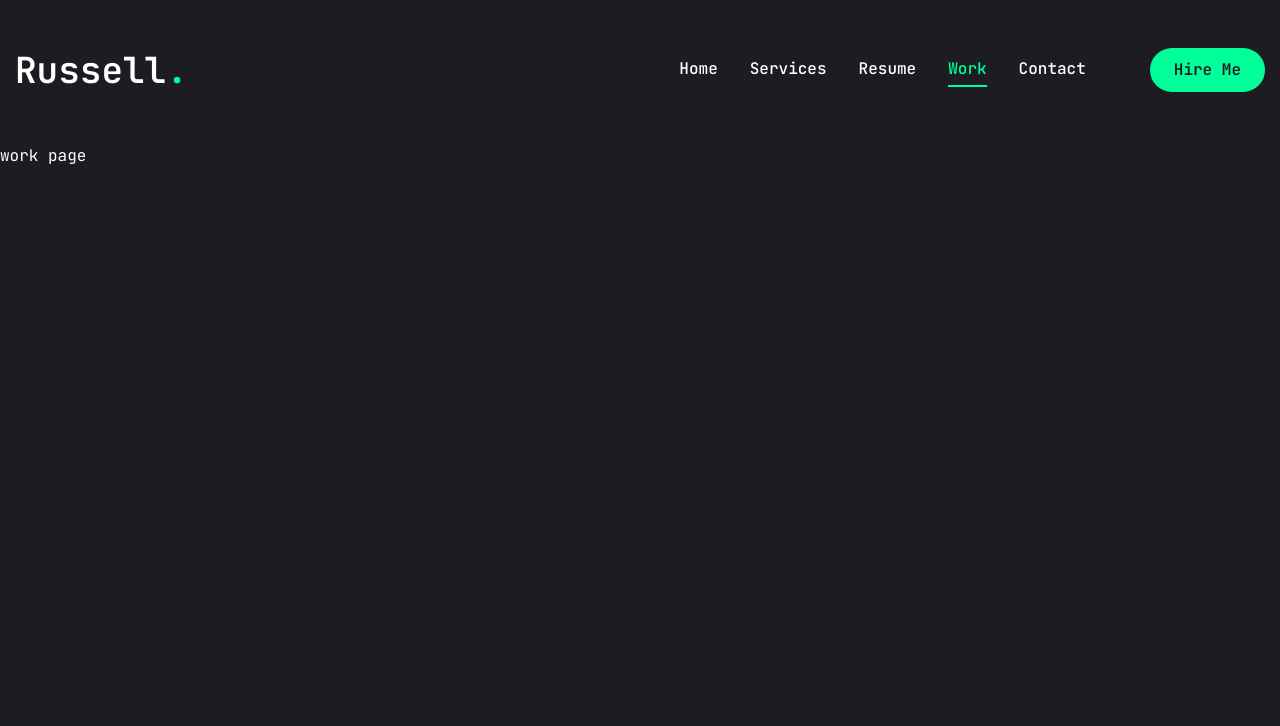
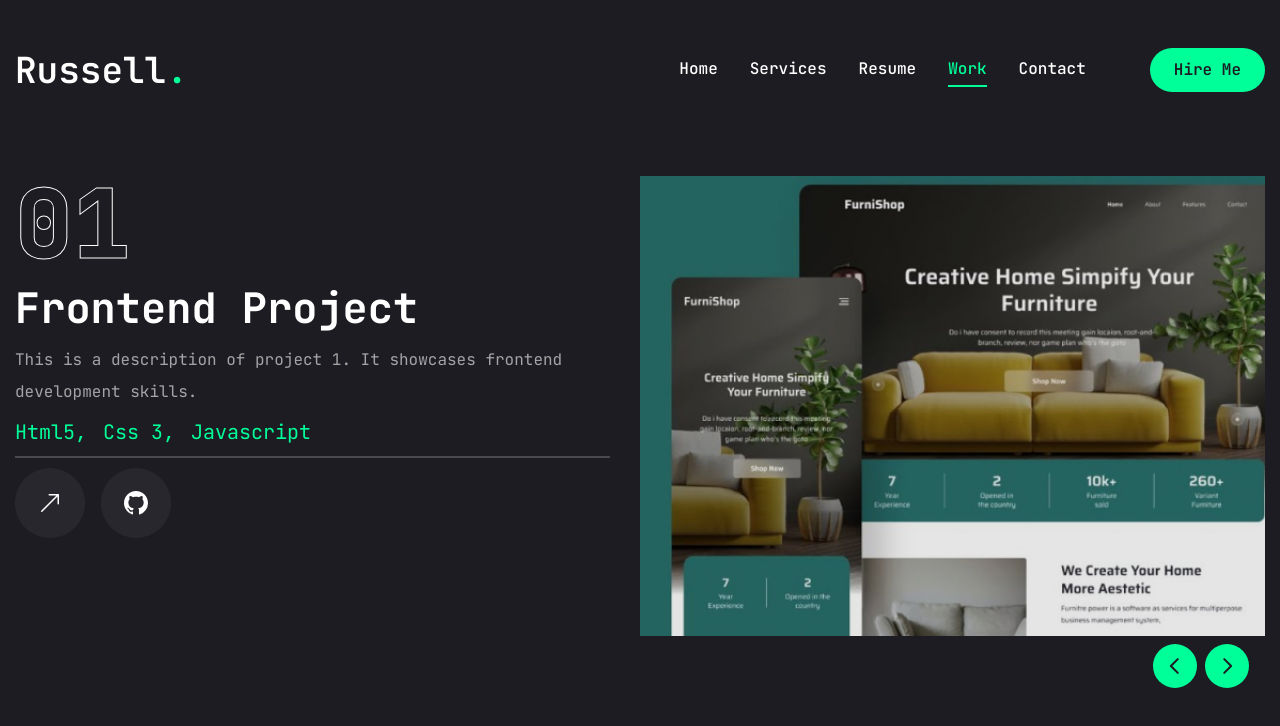
Before and after one commit to Noodle96/RussellPortfolio, a Next.js app: page /work in a window 1280 px wide. Shown: the top 726 px of the page. Built offline with nearby package versions, Linux system fonts and the light colour scheme.

Commit message:
feat: implement Work component with project slider and detailed project display

```diff
--- a/app/work/page.jsx
+++ b/app/work/page.jsx
@@ -1,9 +1,187 @@
-import React from 'react'
+"use client";
+import React, { useState } from 'react'
+import { motion } from 'framer-motion'
+import { Swiper, SwiperSlide } from 'swiper/react'
+import 'swiper/css';
+import { BsArrowUpRight, BsGithub } from 'react-icons/bs';
+import { Tooltip, TooltipContent, TooltipProvider, TooltipTrigger } from "@/components/ui/tooltip";
+import Link from "next/link";
+import Image from "next/image";
+import WorkSliderBtns from '@/components/WorkSliderBtns';
+
+const projects = [
+    {
+        num: "01",
+        category: "frontend",
+        title: "Project 1",
+        description: "This is a description of project 1. It showcases frontend development skills.",
+        stack: [{ name: "Html5" }, { name: "Css 3" }, { name: "Javascript" }],
+        image: "/assets/work/thumb1.png",
+        live: "",
+        github: "",
+    },
+    {
+        num: "02",
+        category: "fullstack",
+        title: "E-Commerce Platform",
+        description:
+            "A fully responsive e-commerce application with product listings, cart functionality, and payment integration. Built with modern frameworks and REST APIs.",
+        stack: [{ name: "Next.js" }, { name: "Tailwind CSS" }, { name: "Node.js" }, { name: "MongoDB" }],
+        image: "/assets/work/thumb2.png",
+        live: "",
+        github: "",
+    },
+    {
+        num: "03",
+        category: "data-visualization",
+        title: "Real-Time Crypto Dashboard",
+        description:
+            "Interactive dashboard displaying real-time cryptocurrency prices and market trends using public APIs and advanced charting libraries.",
+        stack: [{ name: "React" }, { name: "D3.js" }, { name: "WebSocket" }],
+        image: "/assets/work/thumb3.png",
+        live: "",
+        github: "",
+    },
+];
 
 const Work = () => {
-  return (
-    <div>work page</div>
-  )
+    const [project, setProject] = useState(projects[0]);
+    const handleSlideChange = (swiper) => {
+        // get current slide index
+        // const currentIndex = swiper.activeIndex;
+        const idx = swiper?.realIndex ?? 0;
+
+        // update project state based on current slide index
+        // setProject(projects[currentIndex]);
+        setProject(projects[idx]);
+        // console.log(`Current slide index: ${idx}`);
+
+    };
+    return (
+        <motion.section
+            initial={{ opacity: 0 }}
+            animate={{
+                opacity: 1,
+                transition: { delay: 2.4, duration: 0.4, ease: 'easeIn' },
+            }}
+            // initial={{opacity:0}}
+            // animate={{opacity:1}}
+            className="min-h-[80vh] flex flex-col justify-center py-12 xl:py-0"
+        >
+            <div className="container mx-auto">
+                <div className='flex flex-col xl:flex-row xl:gap-[30px]'>
+                    {/* text */}
+                    <div className='w-full xl:w-[50%]  xl:h-[460px] flex flex-col xl:justify-between order-2 xl:order-none'>
+                        <div className='flex flex-col gap-[10px]'>
+                            {/* group */}
+                            <div className='group flex flex-col gap-[15px]'>
+                                {/* outline num */}
+                                <div className='text-8xl leading-none font-extrabold text-transparent text-outline'>
+                                    {project.num}
+                                </div>
+
+                                {/* project category */}
+                                <h2 className='text-[42px] font-bold leading-none text-white group-hover:text-accent transition-all duration-500 capitalize'>
+                                    {project.category} project
+                                </h2>
+
+                                {/* project description */}
+                                <p className='text-white/60'>
+                                    {project.description}
+                                </p>
+                            </div>
+
+                            {/* stack */}
+                            <ul className='flex gap-4'>
+                                {project.stack.map((item, index) => {
+                                    return (
+                                        <li key={index} className='text-xl text-accent'>
+                                            {item.name}
+                                            {/* remove the last comma */}
+                                            {index !== project.stack.length - 1 && ','}
+                                        </li>
+                                    );
+                                })}
+                            </ul>
+
+                            {/* border */}
+                            <div className='border border-white/20'></div>
+
+                            {/* buttons */}
+                            <div className='flex items-center gap-4'>
+                                {/* live project button */}
+                                <Link href={project.live}>
+                                    <TooltipProvider delayDuration={100}>
+                                        <Tooltip>
+                                            <TooltipTrigger className="w-[70px] h-[70px] rounded-full bg-white/5 flex justify-center items-center group">
+                                                <BsArrowUpRight className='text-white text-2xl group-hover:text-accent' />
+                                            </TooltipTrigger>
+                                            <TooltipContent>
+                                                <p className='capitalize bg-white/80 text-primary p-2 rounded-xl'>Live project</p>
+                                            </TooltipContent>
+                                        </Tooltip>
+                                    </TooltipProvider>
+                                </Link>
+
+                                {/* Github project button */}
+                                <Link href={project.github}>
+                                    <TooltipProvider delayDuration={100}>
+                                        <Tooltip>
+                                            <TooltipTrigger className="w-[70px] h-[70px] rounded-full bg-white/5 flex justify-center items-center group">
+                                                <BsGithub className='text-white text-2xl group-hover:text-accent' />
+                                            </TooltipTrigger>
+                                            <TooltipContent>
+                                                <p className='capitalize bg-white/80 text-primary p-2 rounded-xl'>Github repository</p>
+                                            </TooltipContent>
+                                        </Tooltip>
+                                    </TooltipProvider>
+                                </Link>
+                            </div>
+                        </div>
+                    </div>
+
+
+
+
+                    {/* slider */}
+                    <div className='w-full xl:w-[50%]'>
+                        <Swiper
+                            spaceBetween={30}
+                            slidesPerView={1}
+                            className='xl:h-[520px] mb-12'
+                            onSlideChange={handleSlideChange}
+                            loop={true}
+                        >
+                            {projects.map((project, index) => {
+                                return (
+                                    <SwiperSlide key={index} className='w-full'>
+                                        <div className='h-[460px] relative group flex justify-center items-center bg-pink-50/20'>
+                                            {/* overlay */}
+                                            <div className='absolute top-0 bottom-0 w-full h-full bg-black/10 z-10'></div>
+                                            {/* image */}
+                                            <div className='relative w-full h-full'>
+                                                <Image
+                                                    src={project.image}
+                                                    fill
+                                                    className='object-cover group-hover:scale-101 transition-all duration-500'
+                                                    alt='image project'
+                                                />
+                                            </div>
+                                        </div>
+                                    </SwiperSlide>
+                                );
+                            })}
+                            {/* slider buttons */}
+                            <WorkSliderBtns
+                                containerStyles="flex gap-2 absolute right-0 bottom-[calc(50%_-_22px)] xl:bottom-0 z-20 w-full justify-between  xl:w-max xl:justify-none px-4 py-2"
+                                btnStyles="bg-accent hover:bg-accent-hover text-primary text-[22px] w-[44px] h-[44px] flex justify-center items-center transition-all rounded-full hover:scale-110"
+                            />
+                        </Swiper>
+                    </div>
+                </div>
+            </div>
+        </motion.section>
+    )
 }
 
 export default Work
```
